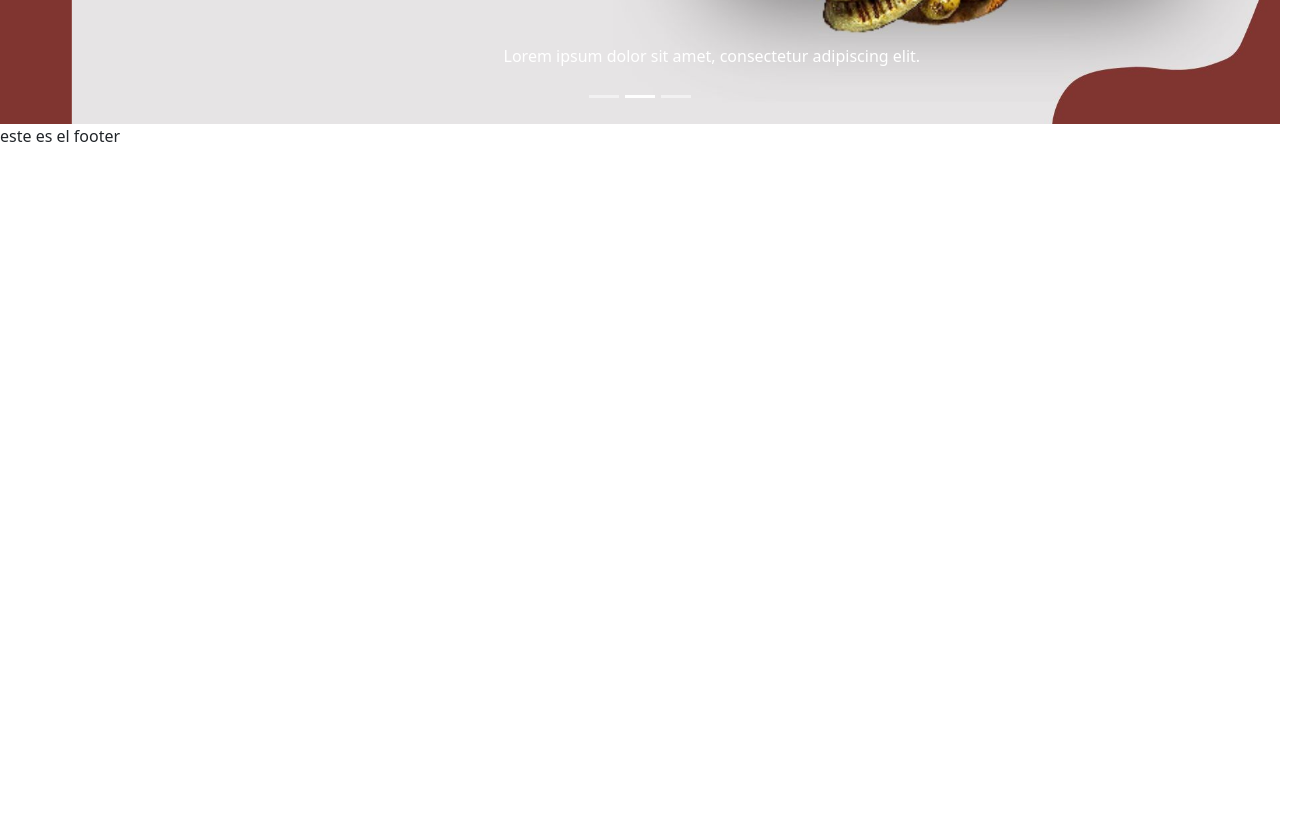
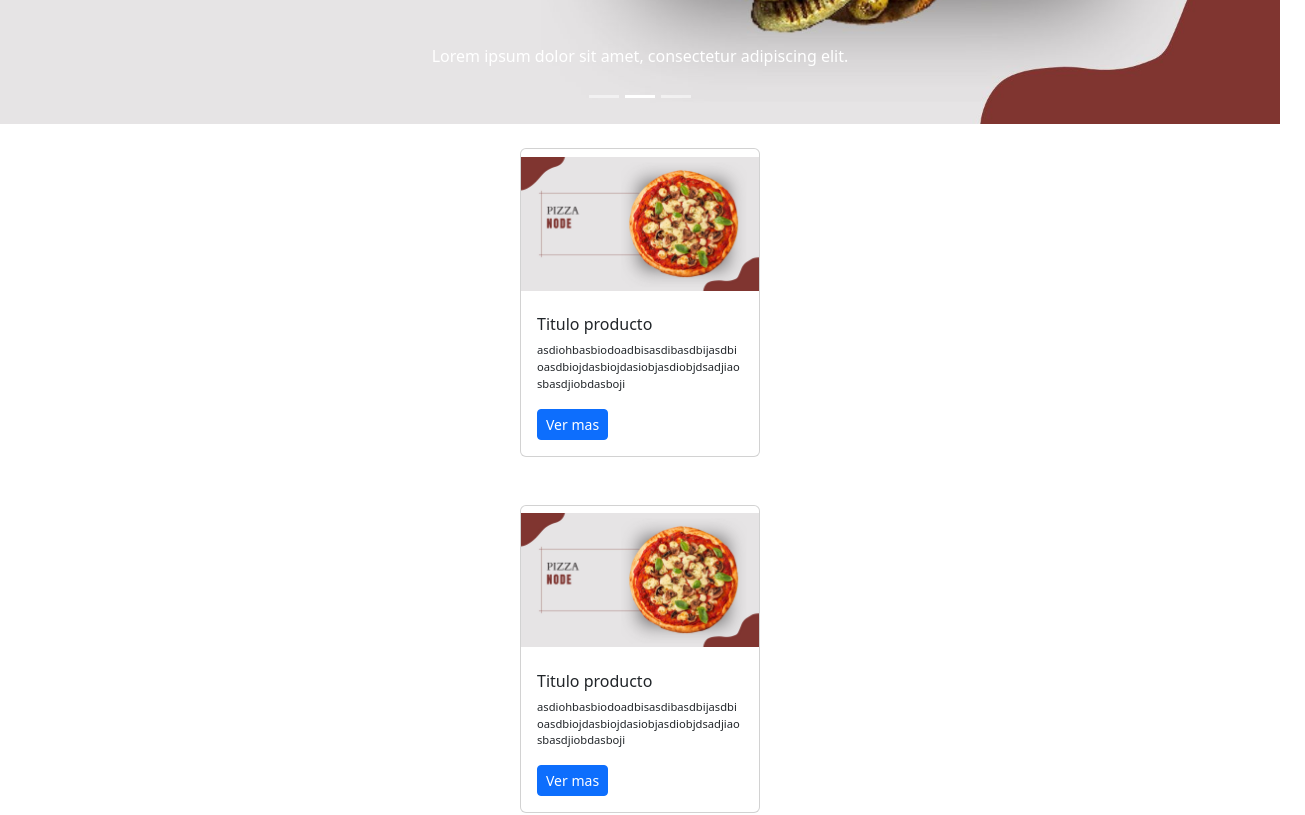
Before and after one commit to Gonzalof90/3erProyecto_31I, a React (Vite) app: page / in a window 1280 px wide. Shown: the part 700-1515 px from the top of the page, 1305 px wide, since content can reach past the window. Before the commit the page ends 848 px from the top, so only its background shows below. Built offline with nearby package versions, Linux system fonts and the light colour scheme.

Commit message:
slider incorporado

```diff
--- a/src/components/Header.jsx
+++ b/src/components/Header.jsx
@@ -1,7 +1,7 @@
 import React from 'react'
 import { Navbar, Button, Container, Form, Nav, NavDropdown, Image} from 'react-bootstrap'
 import logo  from '../assets/imagenes/logo/logo.png';
-import { CupStraw, Egg, EggFried, PersonFill } from "react-bootstrap-icons"
+import { CupStraw, CurrencyDollar, Egg, EggFried, PersonFill } from "react-bootstrap-icons"
 
 
 export const Header = () => {
@@ -23,12 +23,12 @@ export const Header = () => {
             <Nav.Link href="#action1">Inicio</Nav.Link>
             <Nav.Link href="#action2">Nosotros</Nav.Link>
             <NavDropdown title="Categoria" id="navbarScrollingDropdown">
-              <NavDropdown.Item href="#action3"> <EggFried color="#803530" size={20}/> Comidas</NavDropdown.Item>
-              <NavDropdown.Item href="#action4"> <CupStraw color="#803530" size={20} className="align-center"/>
+              <NavDropdown.Item href="#action3"><EggFried color="#803530" size={20}/> Comidas</NavDropdown.Item>
+              <NavDropdown.Item href="#action4"><CupStraw color="#803530" size={20} className="align-center"/>
                 Bebidas
               </NavDropdown.Item>
               <NavDropdown.Divider />
-              <NavDropdown.Item href="#action5">
+              <NavDropdown.Item href="#action5"><CurrencyDollar color="#803530" size={20}/>
                 Ofertas
               </NavDropdown.Item>
             </NavDropdown>
--- a/src/components/Slider.jsx
+++ b/src/components/Slider.jsx
@@ -1,8 +1,11 @@
 import React from "react";
+import { Button, Card } from "react-bootstrap";
+import { Link } from "react-router-dom";
 import Slider from "react-slick";
 
-<Slider dots={true} speed={500} slidesToShow={2} slidesToScroll={1}>
+export const SliderComponent = ({product}) => {
   return (
+    <Slider dots={true} speed={500} slidesToShow={1} slidesToScroll={1}>
       <div key={product.id}>
         <Card style={{ width: "15rem" }} className="my-4 mx-auto">
           <Card.Img
@@ -13,13 +16,19 @@ import Slider from "react-slick";
           <Card.Body>
             <Card.Title className="fs-6">{product.name}</Card.Title>
             <Card.Text style={{ fontSize: ".7rem" }}>
-                    {enfasis(product.description)}
+              {product.description}
             </Card.Text>
-                  <Button as={Link} to={`/products/detail/${product.id}`} variant="primary" className="btn-sm">
+            <Button
+              as={Link}
+              to={`/products/detail/${product.id}`}
+              variant="primary"
+              className="btn-sm"
+            >
               Ver mas
             </Button>
           </Card.Body>
         </Card>
       </div>
+    </Slider>
   );
-      </Slider>
+};
--- a/src/page/Home.jsx
+++ b/src/page/Home.jsx
@@ -1,44 +1,37 @@
-import { Layout } from "../Layouts/layout"
-import { Carousel} from "react-bootstrap"
-// import Slider from "../components/Slider.jsx"
-import pizza from "../assets/imagenes/Carrusel/pizza.jpg"
-import tabla from "../assets/imagenes/Carrusel/tabla.jpg"
-import burguercode from "../assets/imagenes/Carrusel/burguercode.jpg"
+import { Layout } from "../Layouts/layout";
+import { Carousel } from "react-bootstrap";
+import { SliderComponent } from "../components/Slider.jsx";
+import pizza from "../assets/imagenes/Carrusel/pizza.jpg";
+import tabla from "../assets/imagenes/Carrusel/tabla.jpg";
+import burguercode from "../assets/imagenes/Carrusel/burguercode.jpg";
 
-
+const product = {
+  id: 1,
+  description:
+    "asdiohbasbiodoadbisasdibasdbijasdbioasdbiojdasbiojdasiobjasdiobjdsadjiaosbasdjiobdasboji",
+  name: "Titulo producto",
+  images: [{ url: pizza }],
+};
 
 export const Home = () => {
   return (
     <Layout>
-
       <Carousel>
         <Carousel.Item>
-        <img
-          className="d-block w-100"
-          src={pizza}
-          alt="First slide"
-        />
+          <img className="d-block w-100" src={pizza} alt="First slide" />
           <Carousel.Caption>
             <p>Nulla vitae elit libero, a pharetra augue mollis interdum.</p>
           </Carousel.Caption>
         </Carousel.Item>
         <Carousel.Item>
-        <img
-          className="d-block w-100"
-          src={tabla}
-          alt="Second slide"
-        />
+          <img className="d-block w-100" src={tabla} alt="Second slide" />
 
           <Carousel.Caption>
             <p>Lorem ipsum dolor sit amet, consectetur adipiscing elit.</p>
           </Carousel.Caption>
         </Carousel.Item>
         <Carousel.Item>
-        <img
-          className="d-block w-100"
-          src={burguercode}
-          alt="Third slide"
-        />
+          <img className="d-block w-100" src={burguercode} alt="Third slide" />
 
           <Carousel.Caption>
             <p>
@@ -47,15 +40,8 @@ export const Home = () => {
           </Carousel.Caption>
         </Carousel.Item>
       </Carousel>
-    {/* <Slider>
 
-    </Slider> */}
-
-
-
-
-
-
+      <SliderComponent  product={product}/>
     </Layout>
-  )
-}
+  );
+};
```
Lines whose indentation alone changed are shown as unchanged.
